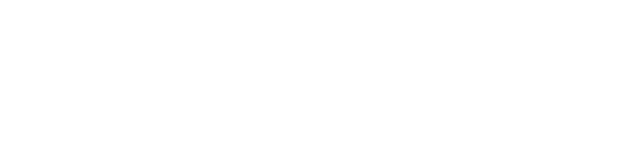
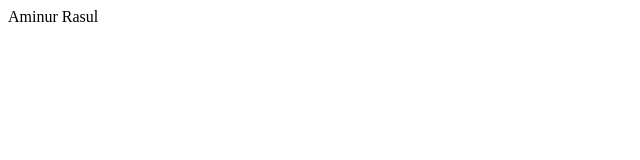
Before and after one commit to Arasulbd/software_dev, a plain HTML site: page index.html in a window 1280 px wide. Shown: the whole page, without its empty margins (0-640 px from the left). Drawn offline with Linux system fonts and the light colour scheme.

Commit message:
Update index.html

```diff
--- a/index.html
+++ b/index.html
@@ -6,6 +6,6 @@
     <title>Student's full name</title>
 </head>
 <body>
-    <h></h>
+    <h>Aminur Rasul</h>
 </body>
 </html
```
